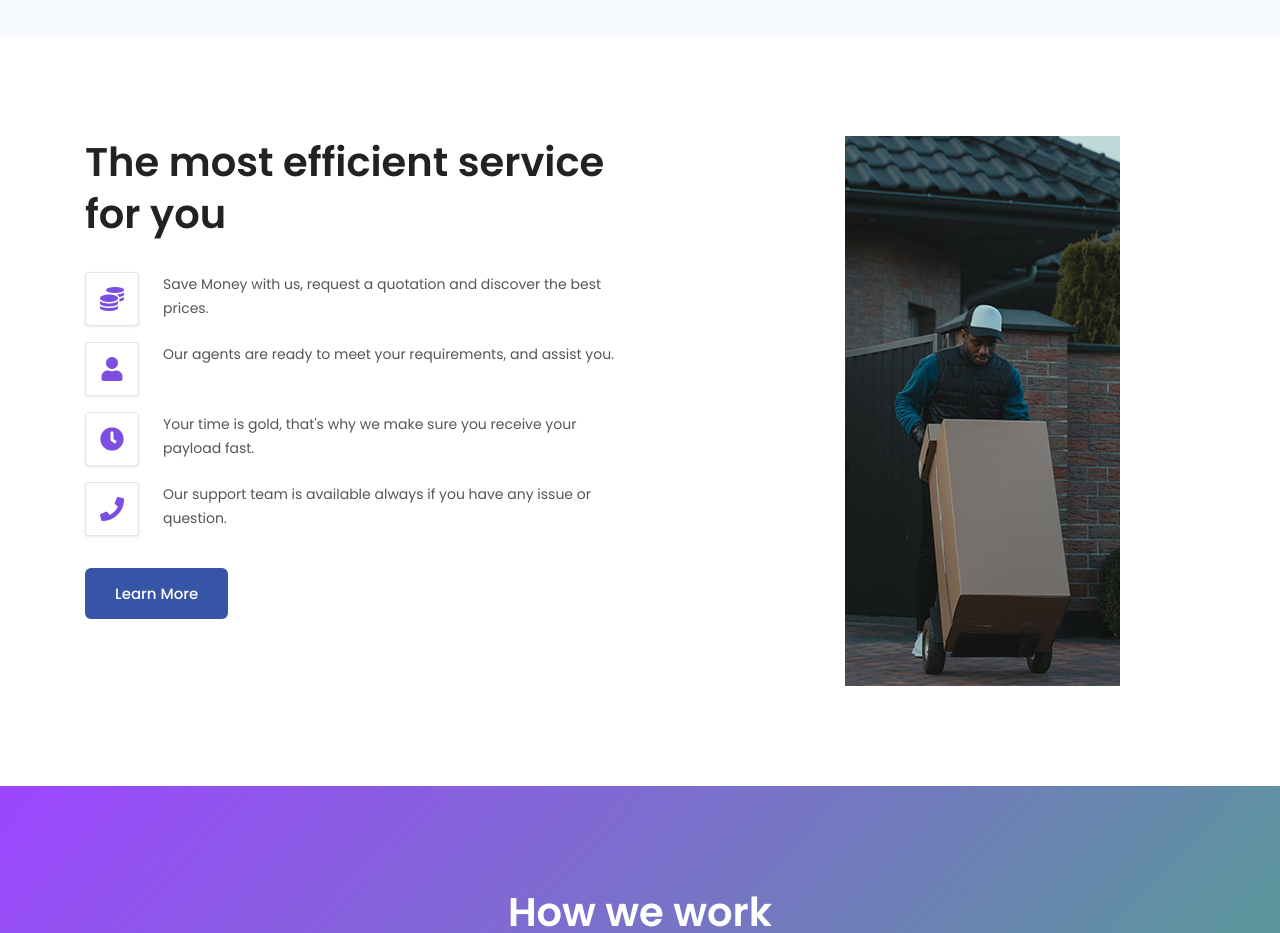
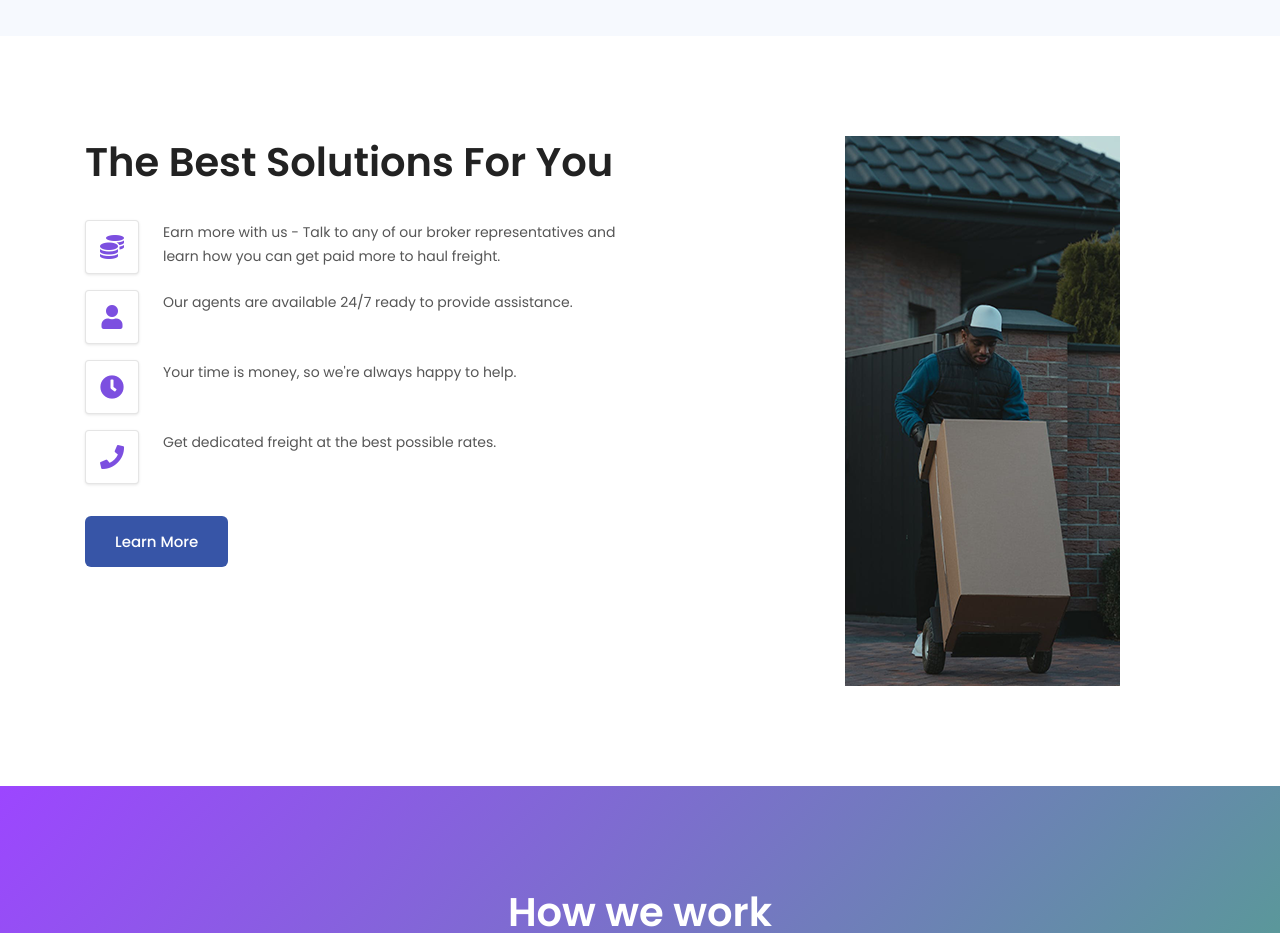
Before and after one commit to ninjacoolhang3r/astrologistics.com, a Next.js app: page / in a window 1280 px wide. Shown: the part 2620-3553 px from the top of the page. Built offline with nearby package versions, Linux system fonts and the light colour scheme.

Commit message:
Update ServiceTwo.js

```diff
--- a/components/ServiceSection/ServiceTwo.js
+++ b/components/ServiceSection/ServiceTwo.js
@@ -13,22 +13,22 @@ class ServiceSection extends Component {
                         {
                             "id": 1,
                             "iconClass": "fa fa-coins",
-                            "text": "Save Money with us, request a quotation and discover the best prices."
+                            "text": "Earn more with us - Talk to any of our broker representatives and learn how you can get paid more to haul freight."
                         },
                         {
                             "id": 2,
                             "iconClass": "fas fa-user",
-                            "text": "Our agents are ready to meet your requirements, and assist you."
+                            "text": "Our agents are available 24/7 ready to provide assistance."
                         },
                         {
                             "id": 3,
                             "iconClass": "fas fa-clock",
-                            "text": "Your time is gold, that's why we make sure you receive your payload fast."
+                            "text": "Your time is money, so we're always happy to help."
                         },
                         {
                             "id": 4,
                             "iconClass": "fas fa-phone",
-                            "text": "Our support team is available always if you have any issue or question."
+                            "text": "Get dedicated freight at the best possible rates."
                         }
                     ]
                 })
@@ -43,7 +43,7 @@ class ServiceSection extends Component {
                     <div className="col-12 col-lg-6 order-2 order-lg-1">
                         {/* Service Text */}
                         <div className="service-text pt-4 pt-lg-0">
-                        <h2 className="mb-4">The most efficient service for you</h2>
+                        <h2 className="mb-4">The Best Solutions For You</h2>
                         {/* Service List */}
                         <ul className="service-list">
                             {this.state.serviceData.map((item, idx) => {
```
